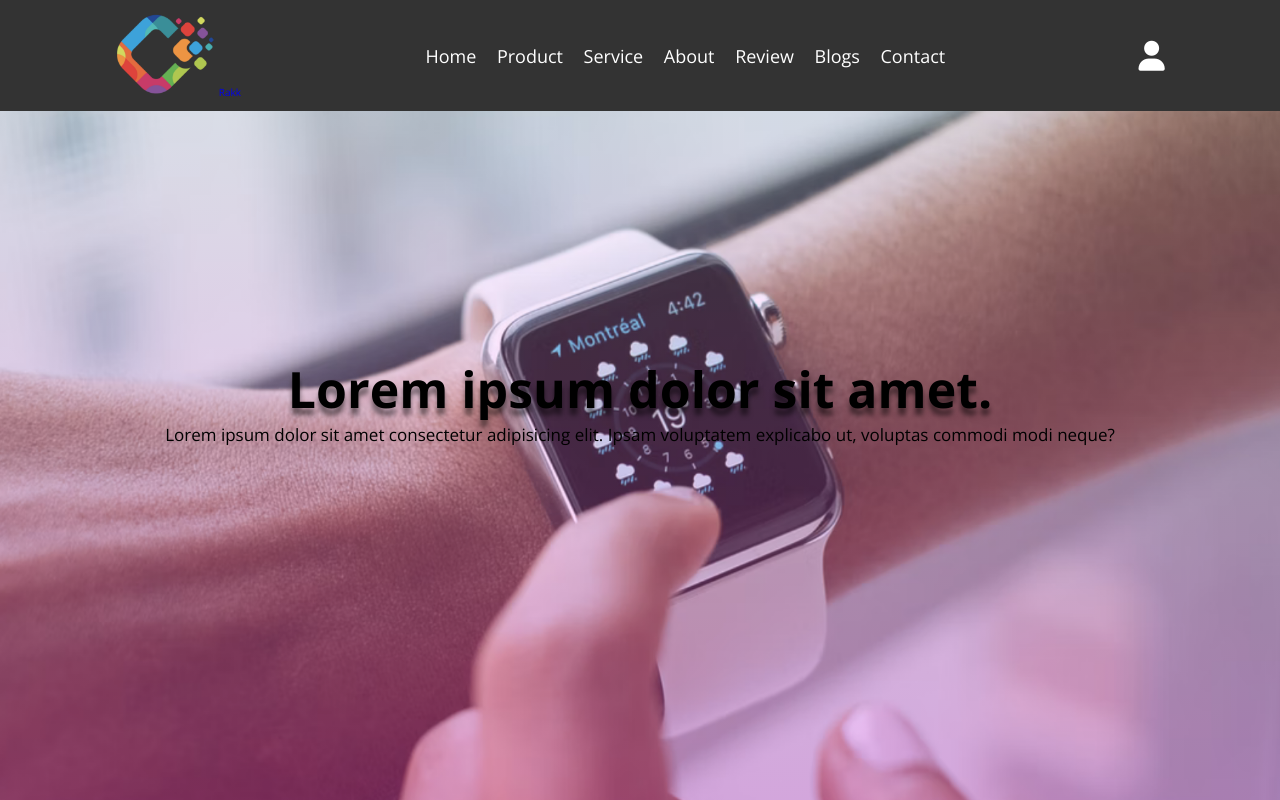
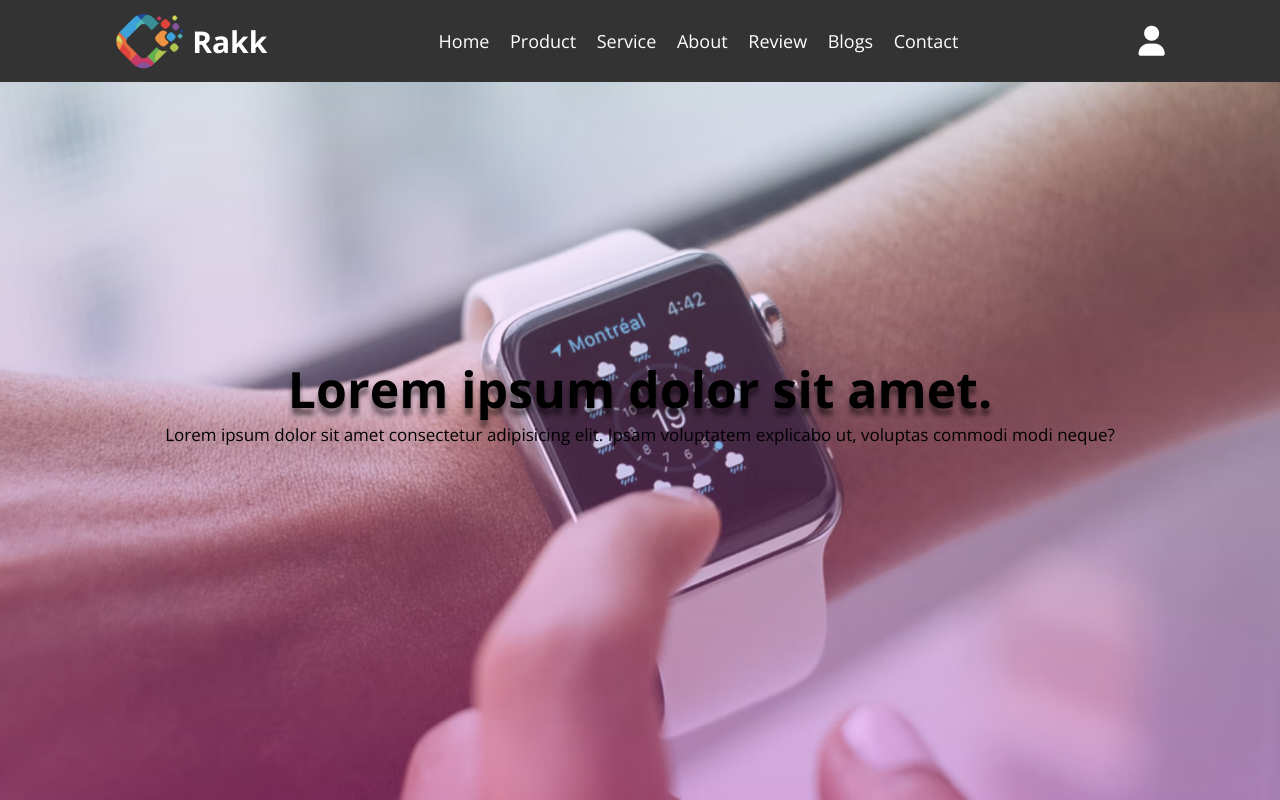
Before and after one commit to Ninlx/practice, a plain HTML site: page index.html in a window 1280 px wide. Drawn offline with nearby package versions, Linux system fonts and the light colour scheme.

Commit message:
Update index.html

```diff
--- a/index.html
+++ b/index.html
@@ -18,7 +18,7 @@
 
   <header>
     <i class="fas fa-bars" id="menu-bar"></i>
-    <div class="header-logo">
+    <div class="logo">
       <img src="images/logo.png">
       <a href="#">Rakk</a>
     </div>
```
